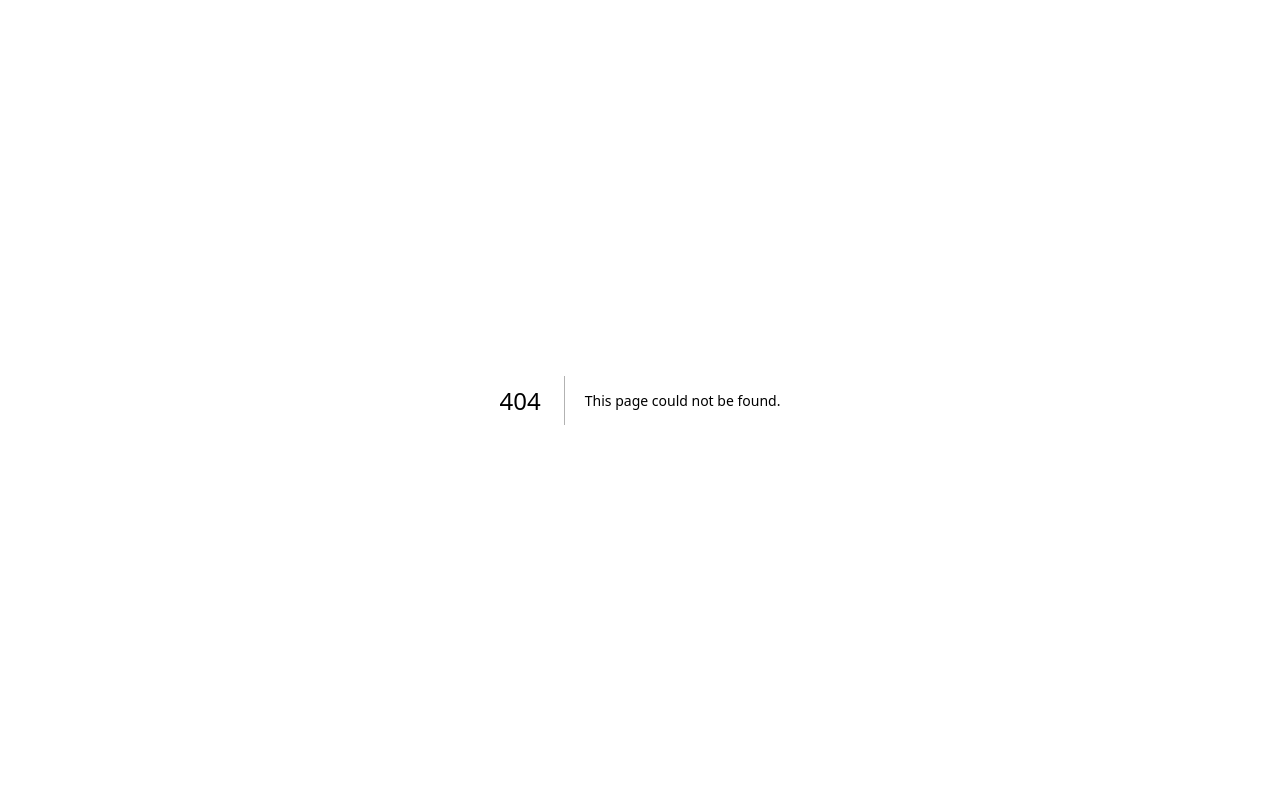
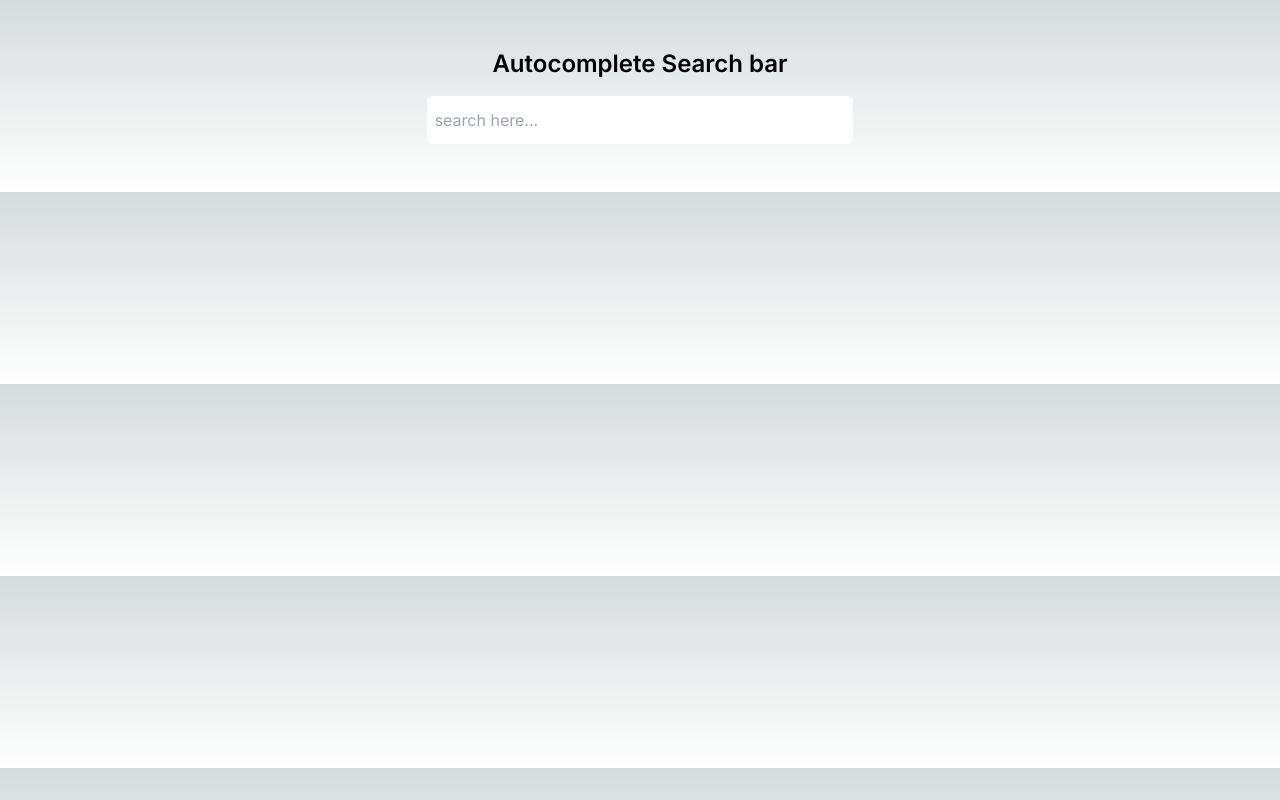
Before and after one commit to Jai-khanchandani/machine-coding-practice, a Next.js app: page /advanced-search-bar in a window 1280 px wide. Before the commit this address had no page. Built offline with nearby package versions, Linux system fonts and the light colour scheme.

Commit message:
feat: add autocomplete search bar machine coding question

```diff
--- /dev/null
+++ b/src/app/advanced-search-bar/page.js
@@ -0,0 +1,74 @@
+"use client";
+
+import { useEffect, useState } from "react";
+
+export default function AdvancedSearchBar() {
+  const [input, setInput] = useState("");
+  const [relatedResults, setRelatedresults] = useState([]);
+  const [showResults, setShowResults] = useState(false);
+  const [cache, setCache] = useState({});
+
+  useEffect(() => {
+    let timer;
+
+    timer = setTimeout(() => {
+      if (input) {
+        fetchRelatedResults();
+      }
+    }, 300);
+
+    return () => clearTimeout(timer);
+  }, [input]);
+
+  const fetchRelatedResults = async () => {
+    if (cache[input]) {
+      setRelatedresults(cache[input]);
+      return;
+    }
+    const res = await fetch(`https://dummyjson.com/recipes/search?q=${input}`);
+    const requiredData = await res.json();
+    setRelatedresults(requiredData?.recipes);
+    setCache((prev) => ({ ...prev, [input]: requiredData?.recipes }));
+  };
+
+  return (
+    <div className="flex flex-col justify-center items-center py-12">
+      <h1 className="mb-4 text-2xl font-semibold">Autocomplete Search bar</h1>
+      <input
+        type="text"
+        className={`text-black px-2 w-1/3 h-12 ${
+          showResults ? "rounded-t-md" : "rounded-md"
+        }`}
+        placeholder="search here..."
+        value={input}
+        onChange={(e) => setInput(e.target.value)}
+        onBlur={() => setShowResults(false)}
+        onFocus={() => setShowResults(true)}
+      />
+
+      {relatedResults.length && showResults ? (
+        <div
+          className="border border-black-300 w-1/3 py-4 rounded-b-md bg-white text-black max-h-80 overflow-y-scroll
+      "
+        >
+          {relatedResults.map((item) => {
+            return (
+              <h2
+                key={item.id}
+                className="h-10 hover:bg-gray-300 cursor-pointer px-2 flex items-center"
+                onMouseDown={() => {
+                  setInput(item.name);
+                  setShowResults(false);
+                }}
+              >
+                {item.name}
+              </h2>
+            );
+          })}
+        </div>
+      ) : (
+        ""
+      )}
+    </div>
+  );
+}
```
